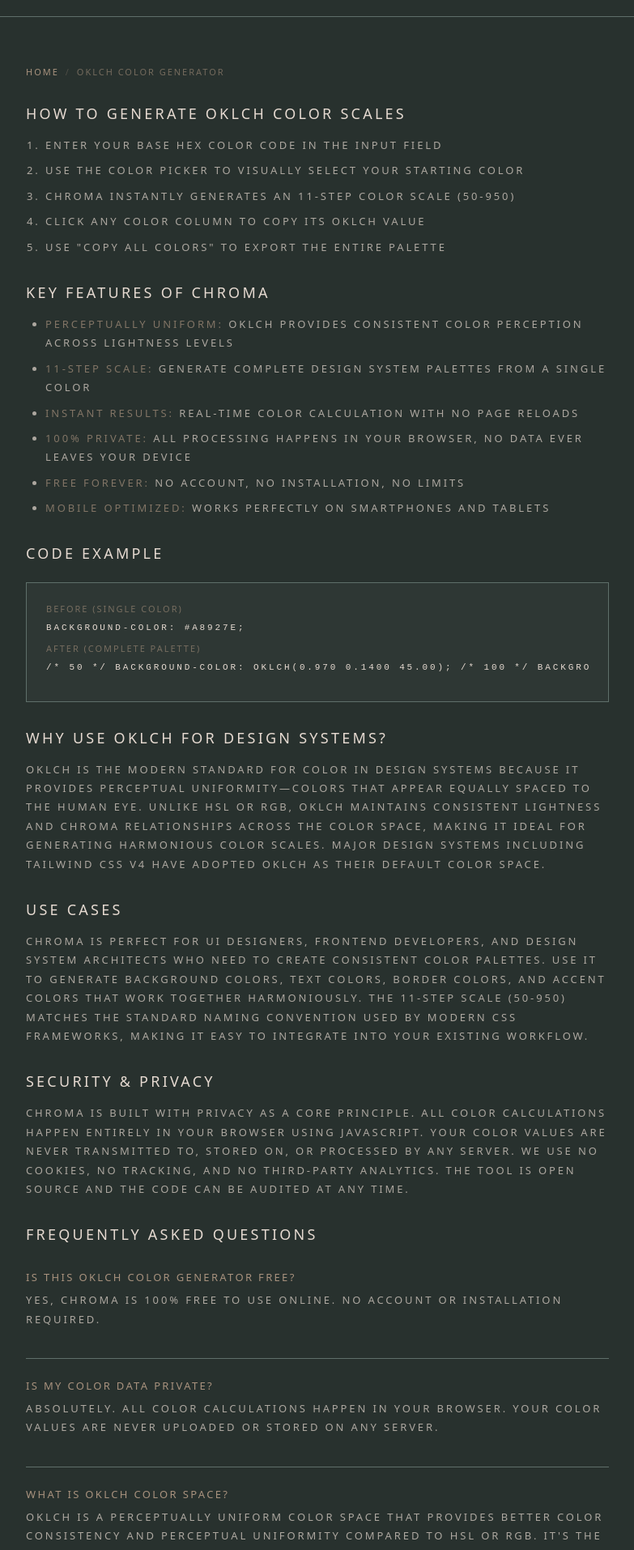
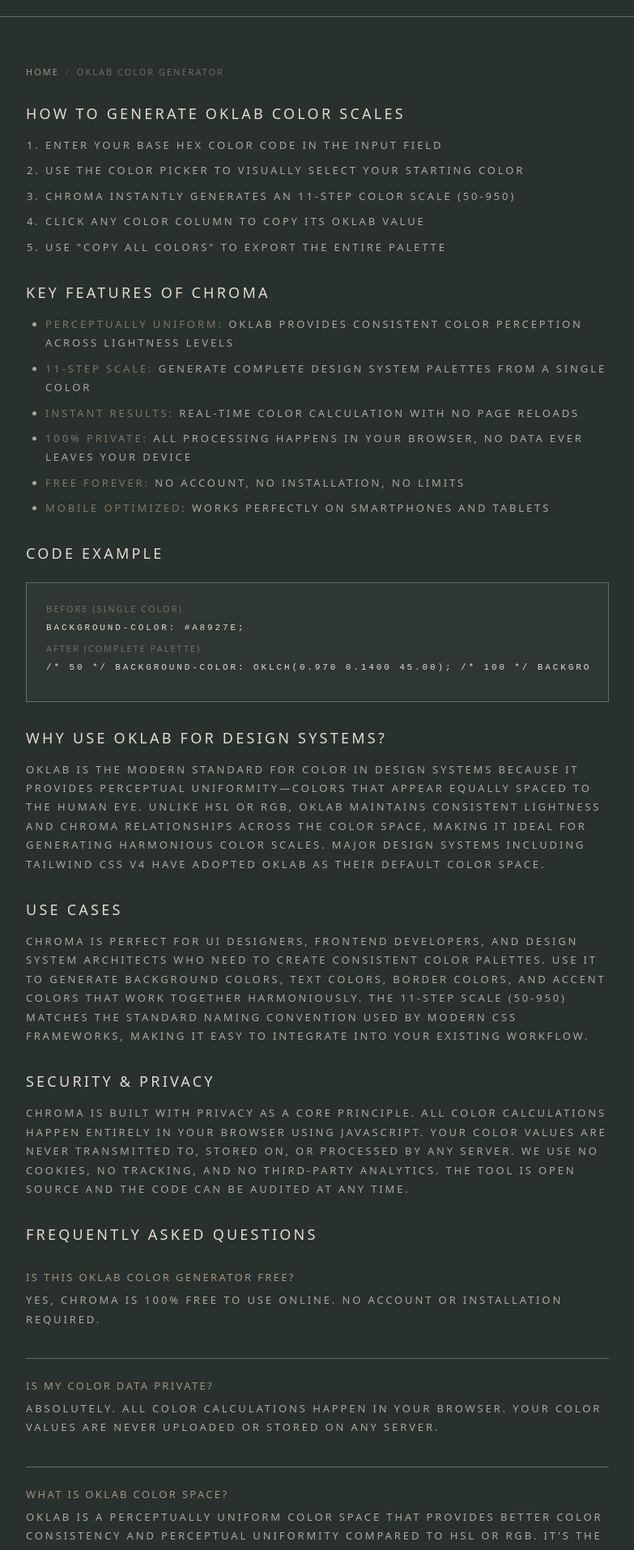
Before and after one commit to BenGurWaves/chroma-calyvent, a React (Vite) app: page / in a window 1280 px wide. Shown: the part 780-2694 px from the top of the page at 81% size, without its empty margins (248-1031 px from the left). Built offline with nearby package versions, Linux system fonts and the light colour scheme.

Commit message:
Rebrand: Change OKLCH to OKLab throughout

```diff
--- a/index.html
+++ b/index.html
@@ -4,9 +4,9 @@
     <meta charset="UTF-8" />
     <link rel="icon" type="image/svg+xml" href="/favicon.svg" />
     <meta name="viewport" content="width=device-width, initial-scale=1.0" />
-    <title>OKLCH Color Palette Generator | Free Online Tool for Designers</title>
-    <meta name="description" content="Generate mathematically balanced 11-step color scales using OKLCH color space. Free online tool for designers and developers. Local-first, no server processing, 100% private." />
-    <meta name="keywords" content="oklch color generator, color palette generator, ui color scale, tailwind colors, color scale generator, oklch converter" />
+    <title>OKLab Color Palette Generator | Free Online Tool for Designers</title>
+    <meta name="description" content="Generate mathematically balanced 11-step color scales using OKLab color space. Free online tool for designers and developers. Local-first, no server processing, 100% private." />
+    <meta name="keywords" content="oklab color generator, color palette generator, ui color scale, tailwind colors, color scale generator, oklab converter" />
     <meta name="robots" content="index, follow" />
     <link rel="canonical" href="https://chroma.calyvent.com/" />
     <meta name="theme-color" content="#28312E" />
@@ -16,7 +16,7 @@
     {
       "@context": "https://schema.org",
       "@type": "SoftwareApplication",
-      "name": "Chroma - OKLCH Color Palette Generator",
+      "name": "Chroma - OKLab Color Palette Generator",
       "operatingSystem": "All",
       "applicationCategory": "UtilitiesApplication",
       "offers": {
@@ -24,8 +24,8 @@
         "price": "0",
         "priceCurrency": "USD"
       },
-      "featureList": "Online OKLCH color generation, No installation, Private, Fast, 11-step color scales",
-      "description": "Generate mathematically balanced 11-step color scales using OKLCH color space. Local-first, no server processing."
+      "featureList": "Online OKLab color generation, No installation, Private, Fast, 11-step color scales",
+      "description": "Generate mathematically balanced 11-step color scales using OKLab color space. Local-first, no server processing."
     }
     </script>
 
@@ -37,7 +37,7 @@
       "mainEntity": [
         {
           "@type": "Question",
-          "name": "Is this OKLCH color generator free?",
+          "name": "Is this OKLab color generator free?",
           "acceptedAnswer": {
             "@type": "Answer",
             "text": "Yes, Chroma is 100% free to use online. No account or installation required."
@@ -53,10 +53,10 @@
         },
         {
           "@type": "Question",
-          "name": "What is OKLCH color space?",
+          "name": "What is OKLab color space?",
           "acceptedAnswer": {
             "@type": "Answer",
-            "text": "OKLCH is a perceptually uniform color space that provides better color consistency and perceptual uniformity compared to HSL or RGB. It's the modern standard for color in design systems."
+            "text": "OKLab is a perceptually uniform color space that provides better color consistency and perceptual uniformity compared to HSL or RGB. It's the modern standard for color in design systems."
           }
         },
         {
@@ -86,7 +86,7 @@
         {
           "@type": "ListItem",
           "position": 2,
-          "name": "OKLCH Color Generator",
+          "name": "OKLab Color Generator",
           "item": "https://chroma.calyvent.com/"
         }
       ]
--- a/src/App.jsx
+++ b/src/App.jsx
@@ -230,21 +230,21 @@
         <nav className="breadcrumb">
           <a href="/">Home</a>
           <span className="breadcrumb-separator">/</span>
-          <span className="breadcrumb-current">OKLCH Color Generator</span>
+          <span className="breadcrumb-current">OKLab Color Generator</span>
         </nav>
 
-        <h2>How to Generate OKLCH Color Scales</h2>
+        <h2>How to Generate OKLab Color Scales</h2>
         <ol>
           <li>Enter your base HEX color code in the input field</li>
           <li>Use the color picker to visually select your starting color</li>
           <li>Chroma instantly generates an 11-step color scale (50-950)</li>
-          <li>Click any color column to copy its OKLCH value</li>
+          <li>Click any color column to copy its OKLab value</li>
           <li>Use "COPY ALL COLORS" to export the entire palette</li>
         </ol>
 
         <h2>Key Features of Chroma</h2>
         <ul>
-          <li><strong>Perceptually Uniform:</strong> OKLCH provides consistent color perception across lightness levels</li>
+          <li><strong>Perceptually Uniform:</strong> OKLab provides consistent color perception across lightness levels</li>
           <li><strong>11-Step Scale:</strong> Generate complete design system palettes from a single color</li>
           <li><strong>Instant Results:</strong> Real-time color calculation with no page reloads</li>
           <li><strong>100% Private:</strong> All processing happens in your browser, no data ever leaves your device</li>
@@ -270,8 +270,8 @@
 /* 950 */ background-color: oklch(0.140 0.1400 45.00);</code></pre>
         </div>
 
-        <h2>Why Use OKLCH for Design Systems?</h2>
-        <p>OKLCH is the modern standard for color in design systems because it provides perceptual uniformity—colors that appear equally spaced to the human eye. Unlike HSL or RGB, OKLCH maintains consistent lightness and chroma relationships across the color space, making it ideal for generating harmonious color scales. Major design systems including Tailwind CSS v4 have adopted OKLCH as their default color space.</p>
+        <h2>Why Use OKLab for Design Systems?</h2>
+        <p>OKLab is the modern standard for color in design systems because it provides perceptual uniformity—colors that appear equally spaced to the human eye. Unlike HSL or RGB, OKLab maintains consistent lightness and chroma relationships across the color space, making it ideal for generating harmonious color scales. Major design systems including Tailwind CSS v4 have adopted OKLab as their default color space.</p>
 
         <h2>Use Cases</h2>
         <p>Chroma is perfect for UI designers, frontend developers, and design system architects who need to create consistent color palettes. Use it to generate background colors, text colors, border colors, and accent colors that work together harmoniously. The 11-step scale (50-950) matches the standard naming convention used by modern CSS frameworks, making it easy to integrate into your existing workflow.</p>
@@ -282,7 +282,7 @@
         <h2>Frequently Asked Questions</h2>
         <div className="faq">
           <div className="faq-item">
-            <h3>Is this OKLCH color generator free?</h3>
+            <h3>Is this OKLab color generator free?</h3>
             <p>Yes, Chroma is 100% free to use online. No account or installation required.</p>
           </div>
           <div className="faq-item">
@@ -290,8 +290,8 @@
             <p>Absolutely. All color calculations happen in your browser. Your color values are never uploaded or stored on any server.</p>
           </div>
           <div className="faq-item">
-            <h3>What is OKLCH color space?</h3>
-            <p>OKLCH is a perceptually uniform color space that provides better color consistency and perceptual uniformity compared to HSL or RGB. It's the modern standard for color in design systems.</p>
+            <h3>What is OKLab color space?</h3>
+            <p>OKLab is a perceptually uniform color space that provides better color consistency and perceptual uniformity compared to HSL or RGB. It's the modern standard for color in design systems.</p>
           </div>
           <div className="faq-item">
             <h3>Can I use the generated colors in my projects?</h3>
@@ -302,8 +302,8 @@
             <p>Yes, Chroma is fully optimized for mobile browsers and works perfectly on smartphones and tablets.</p>
           </div>
           <div className="faq-item">
-            <h3>What browsers support OKLCH?</h3>
-            <p>OKLCH is supported in all modern browsers including Chrome, Firefox, Safari, and Edge. For older browsers, you may need a polyfill.</p>
+            <h3>What browsers support OKLab?</h3>
+            <p>OKLab is supported in all modern browsers including Chrome, Firefox, Safari, and Edge. For older browsers, you may need a polyfill.</p>
           </div>
         </div>
       </section>
```
